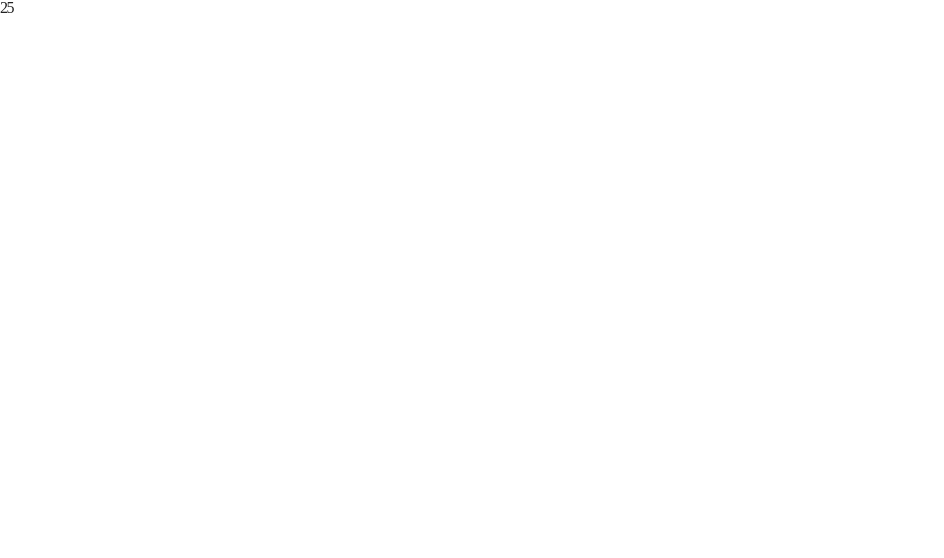
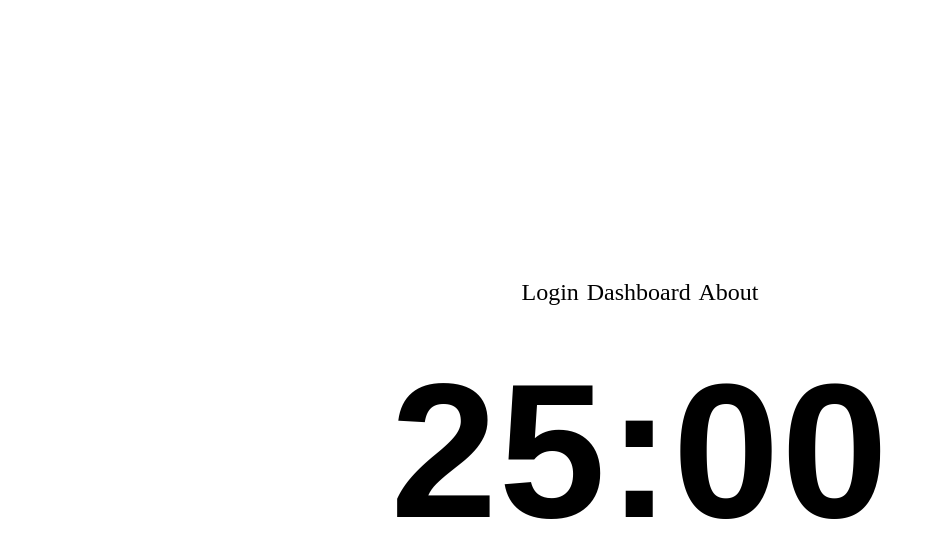
Before and after one commit to herculeshayer/minidoro, a React (Vite) app in the folder client/: page /dashboard in a window 1280 px wide. Shown: the top 558 px of the page, without its empty margins (0-944 px from the left). Built offline with nearby package versions, Linux system fonts and the light colour scheme; no server answers.

Commit message:
continue with previous idea of dashboard

```diff
--- a/client/src/components/NavBar.jsx
+++ b/client/src/components/NavBar.jsx
@@ -41,7 +41,7 @@ export default function NavBar() {
           About
         </Link>
       </nav>
-      <h1>MiniDoro</h1>
+      {/* <h1>MiniDoro</h1> */}
 
       <Routes>
         <Route path="/register" element={<Register />} />
@@ -52,7 +52,7 @@ export default function NavBar() {
         />
         <Route path="/about" element={<About />} />
         <Route path="/dashboard" element={<Dashboard />} />
-        <Route path="/" element={<Navigate to="/" />} />
+        <Route path="/" element={<Navigate to="/login" />} />
       </Routes>
     </div>
   );
--- a/client/src/main.jsx
+++ b/client/src/main.jsx
@@ -12,9 +12,9 @@ import ShowCasePage from "./pages/ShowCasePage";
 
 ReactDOM.render(
   <React.StrictMode>
-    <ShowCasePage />
+    {/* <ShowCasePage /> */}
 
-    {/* <HomePage /> */}
+    <HomePage />
   </React.StrictMode>,
   document.getElementById("root")
 );
--- a/client/src/pages/Dashboard.jsx
+++ b/client/src/pages/Dashboard.jsx
@@ -74,12 +74,11 @@ const Dashboard = () => {
     <section class="user-dashboard">
       {/* <h1>Dashboard</h1> */}
       <div>
-        <h2>{userData.username} dashboard</h2>
+        {/* <h2>{userData.username} dashboard</h2> */}
         {/* <h3>{userData.email}</h3> */}
-        <h1>
+        <button class="timer-button" onClick={handleSubmit}>
           {minutes}:{seconds}
-        </h1>
-        <button onClick={handleSubmit}>{startTimer ? "pause" : "start"}</button>
+        </button>
       </div>
       <div>
         <h6>
@@ -90,10 +89,10 @@ const Dashboard = () => {
             : ""}
         </h6>
 
-        <h3 style={{ marginTop: "50px" }}>
+        {/* <h3 style={{ marginTop: "50px" }}>
           Work Intervals Completed: {localStorage.getItem("work-interval")}
         </h3>
-        <button onClick={handleReset}>Reset Work Intervals</button>
+        <button onClick={handleReset}>Reset Work Intervals</button> */}
       </div>
     </section>
   );
--- a/client/src/pages/ShowCasePage.jsx
+++ /dev/null
@@ -1,9 +0,0 @@
-export default function ShowCasePage() {
-  return (
-    <>
-      <div id="demopage">
-        <h1>25</h1>
-      </div>
-    </>
-  );
-}
--- a/client/src/styles/sass/pages/_demopage.scss
+++ /dev/null
@@ -1,6 +0,0 @@
-#demopage {
-  grid-row: auto;
-  h1 {
-    font-size: 64px;
-  }
-}
```
